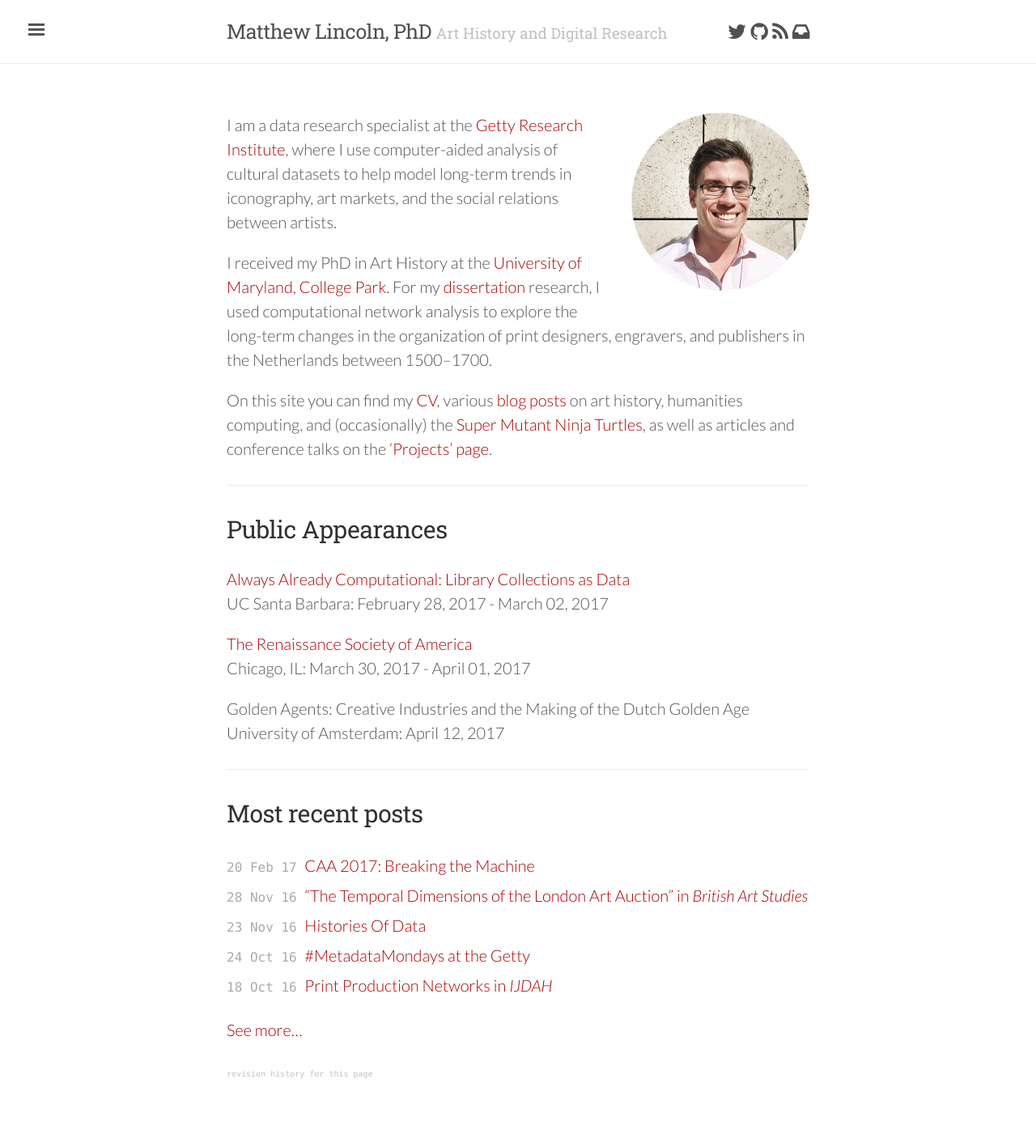
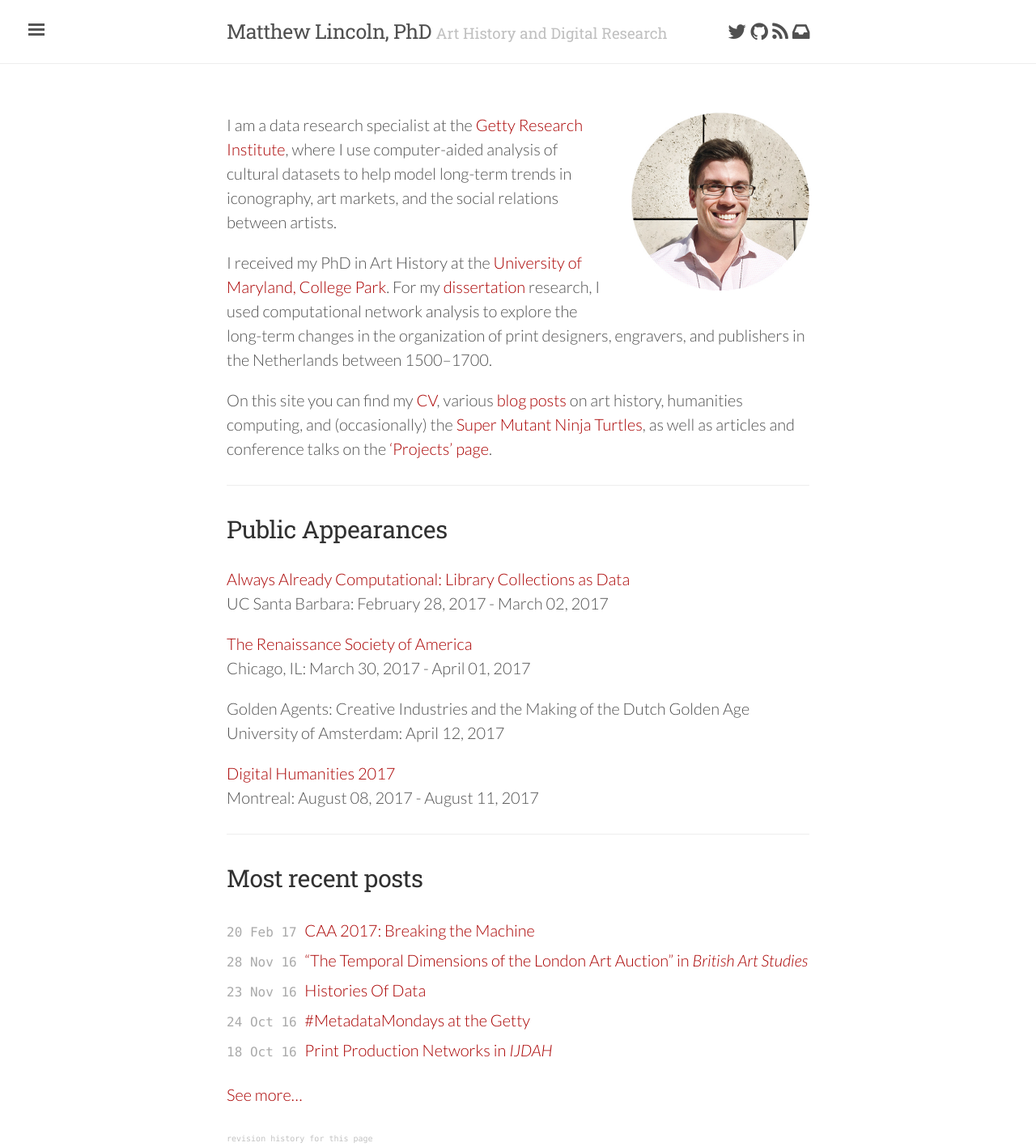
Before and after one commit to mdlincoln/mdlincoln.github.io, a Jekyll site: the page built from index.md, in a window 1280 px wide. Shown: the whole page at 81% size. Built offline with Jekyll 4.4.1, drawn with Linux system fonts in a browser that asks for light colours; nearby versions of some CDN libraries; before the commit the page ends 1337 px from its top, so only the background shows below that.

Commit message:
add DH2017 to travel

```diff
--- a/_data/travel.yaml
+++ b/_data/travel.yaml
@@ -11,3 +11,8 @@
 - venue: "Golden Agents: Creative Industries and the Making of the Dutch Golden Age"
   location: University of Amsterdam
   datestart: 2017-04-12 00:00:00 -0000
+- venue: "Digital Humanities 2017"
+  location: Montreal
+  url: https://dh2017.adho.org/
+  datestart: 2017-08-08 00:00:00 -0000
+  dateend:  2017-08-11 00:00:00 -0000
```
